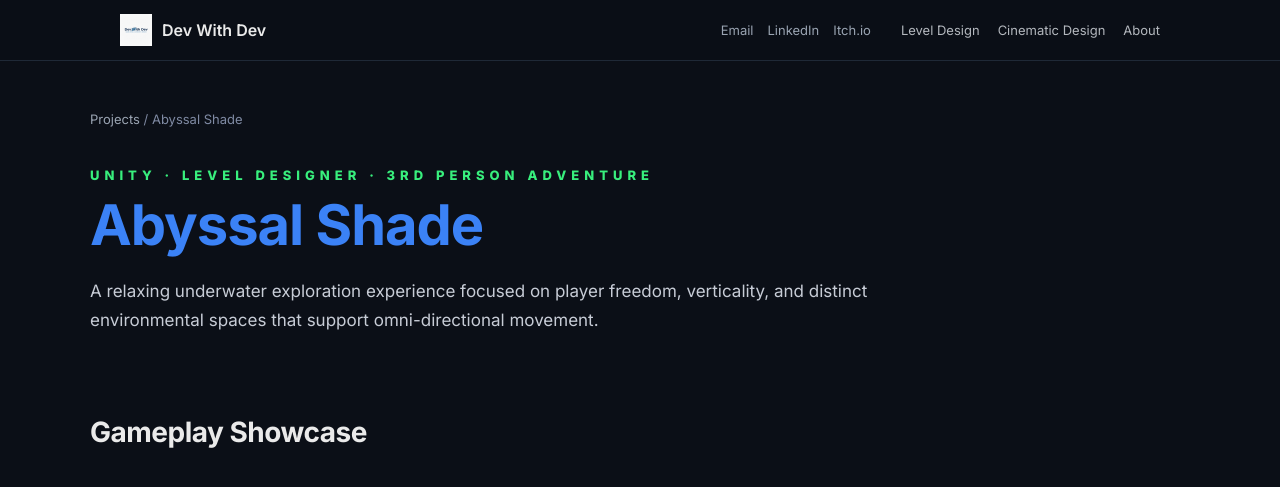
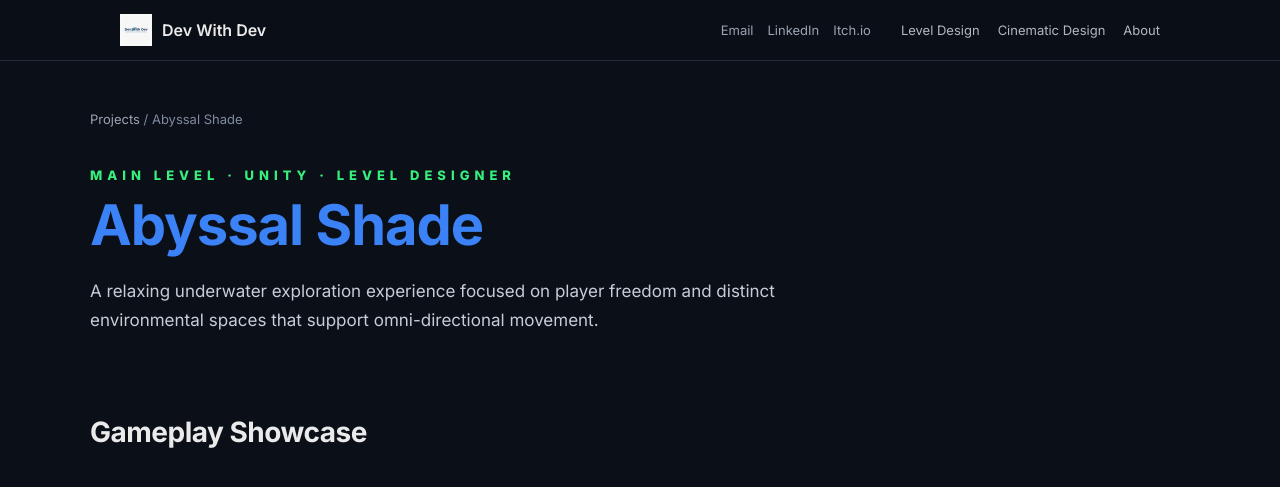
Before and after one commit to devidog34/game-design-portfolio, a Jekyll site: the page built from abyssal-shade.md, in a window 1280 px wide and 900 px high, cut to the strip 0-495 px from the top of the window. Shown: the top 487 px of the strip. Built offline with Jekyll 4.4.1, drawn with Linux system fonts in a browser that asks for light colours.

Commit message:
Update abyssal-shade.md

```diff
--- a/abyssal-shade.md
+++ b/abyssal-shade.md
@@ -196,10 +196,10 @@ title: Abyssal Shade - Dev Singh
   </div>
 
   <div class="hero">
-    <div class="kicker">Unity · Level Designer · 3rd Person Adventure</div>
+    <div class="kicker">Main Level · Unity · Level Designer</div>
     <h1>Abyssal Shade</h1>
     <p>
-      A relaxing underwater exploration experience focused on player freedom, verticality,
+      A relaxing underwater exploration experience focused on player freedom
       and distinct environmental spaces that support omni-directional movement.
     </p>
   </div>
```
